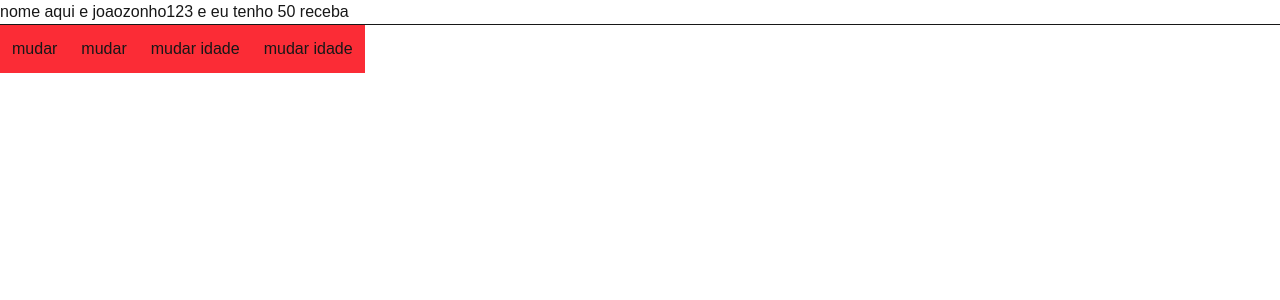
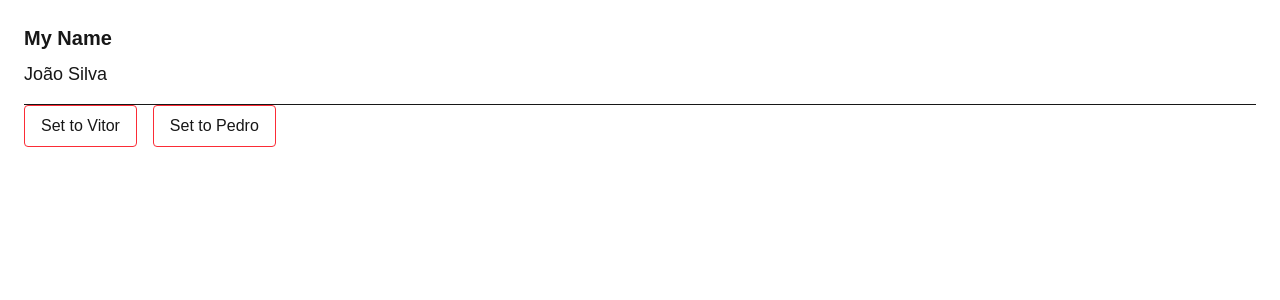
Before and after one commit to joaodlouro/React-Type-docs, a Next.js app in the folder form-zod/: page / in a window 1280 px wide. Shown: the top 300 px of the page. Built offline with nearby package versions, Linux system fonts and the light colour scheme.

Commit message:
como usando o useEffect

```diff
--- a/form-zod/src/app/page.tsx
+++ b/form-zod/src/app/page.tsx
@@ -1,29 +1,36 @@
 "use client";
 
-import { useState, useEffect } from 'react';
+import { useState, useEffect } from "react";
 
- const Page = () => {
-  const [name, setName] = useState('joaozonho123');
-  const [age, setAge] = useState(50);
-
+const Page = () => {
+  const [firstName, setFirstName] = useState("João");
+  const [lastName, setLastName] = useState("Silva");
+  const [fullName, setFullName] = useState("");
 
   useEffect(() => {
-    console.log ('rodando :p');
-
-  }, [age]);
+    setFullName(`${firstName} ${lastName}`);
+  }, [firstName, lastName]);
 
   return (
-    <div className="">
+    <div className="p-6">
+      <h1 className="text-xl font-semibold mb-2">My Name</h1>
+      <p className="text-lg mb-4">{fullName}</p>
 
-      <p>nome aqui e {name} e eu tenho {age} receba</p>
-       <hr/>
-       <button className= "btn p-3 btn-primary border-color bg-red-500" onClick={() => setName('joaozonho123')}> mudar  </button>
-       <button className= "btn p-3 btn-primary border-color bg-red-500" onClick={() => setName('Pedro')}> mudar  </button>
-       <button className= "btn p-3 btn-primary  bg-red-500" onClick={() => setAge(50)}> mudar idade </button>
-        <button className= "btn p-3 btn-primary  bg-red-500" onClick={() => setAge(25)}> mudar idade </button>
+      <hr/>
 
+      <div className="flex gap-4">
+        <button
+          className="border border-red-500 px-4 py-2 rounded hover:bg-red-100"
+          onClick={() => setFirstName("Vitor")}>
+          Set to Vitor
+        </button>
+
+        <button className="border border-red-500 px-4 py-2 rounded hover:bg-red-100"onClick={() => setFirstName("Pedro")}>
+          Set to Pedro
+        </button>
+      </div>
     </div>
   );
-}
+};
 
 export default Page;
```
